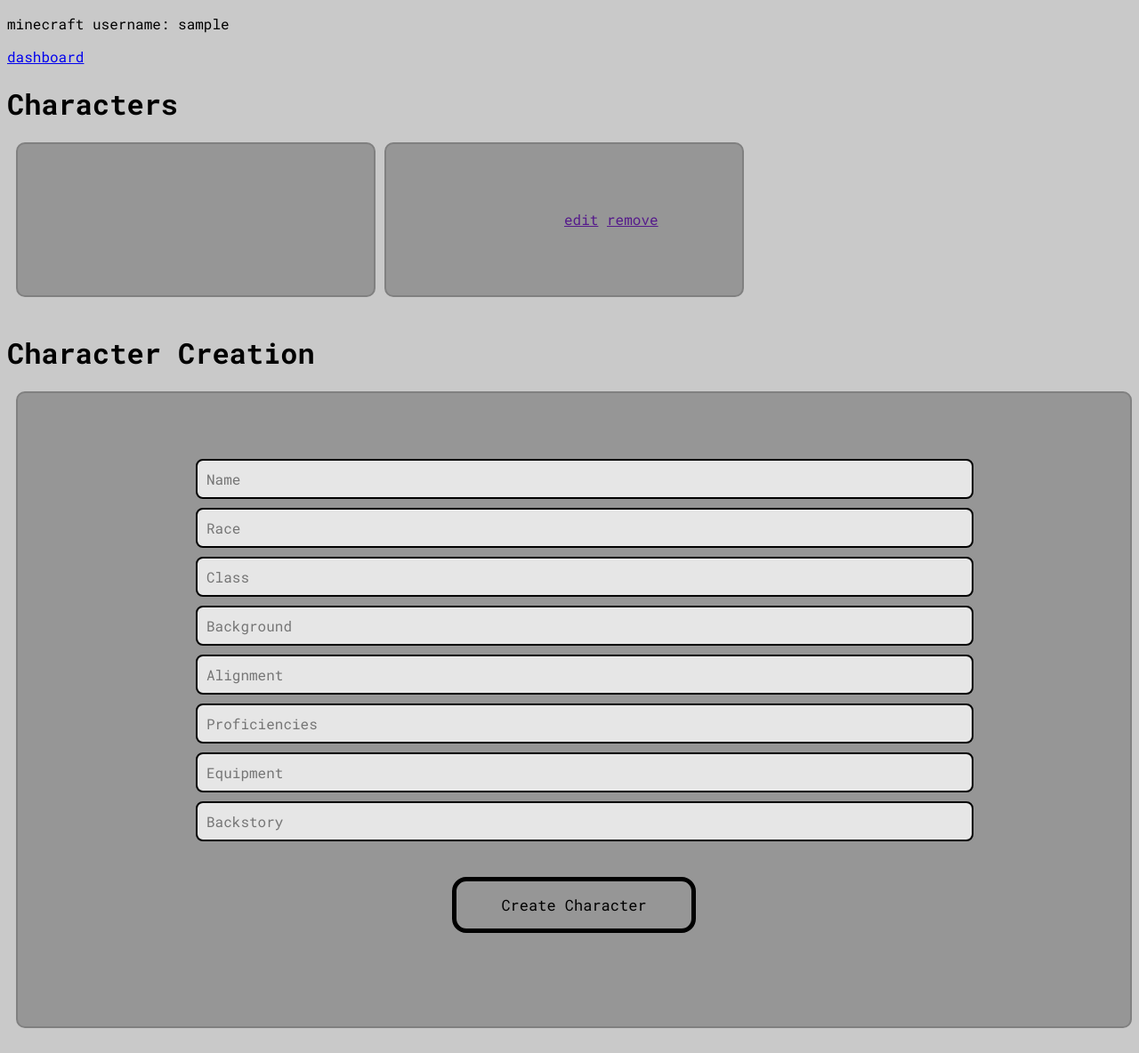
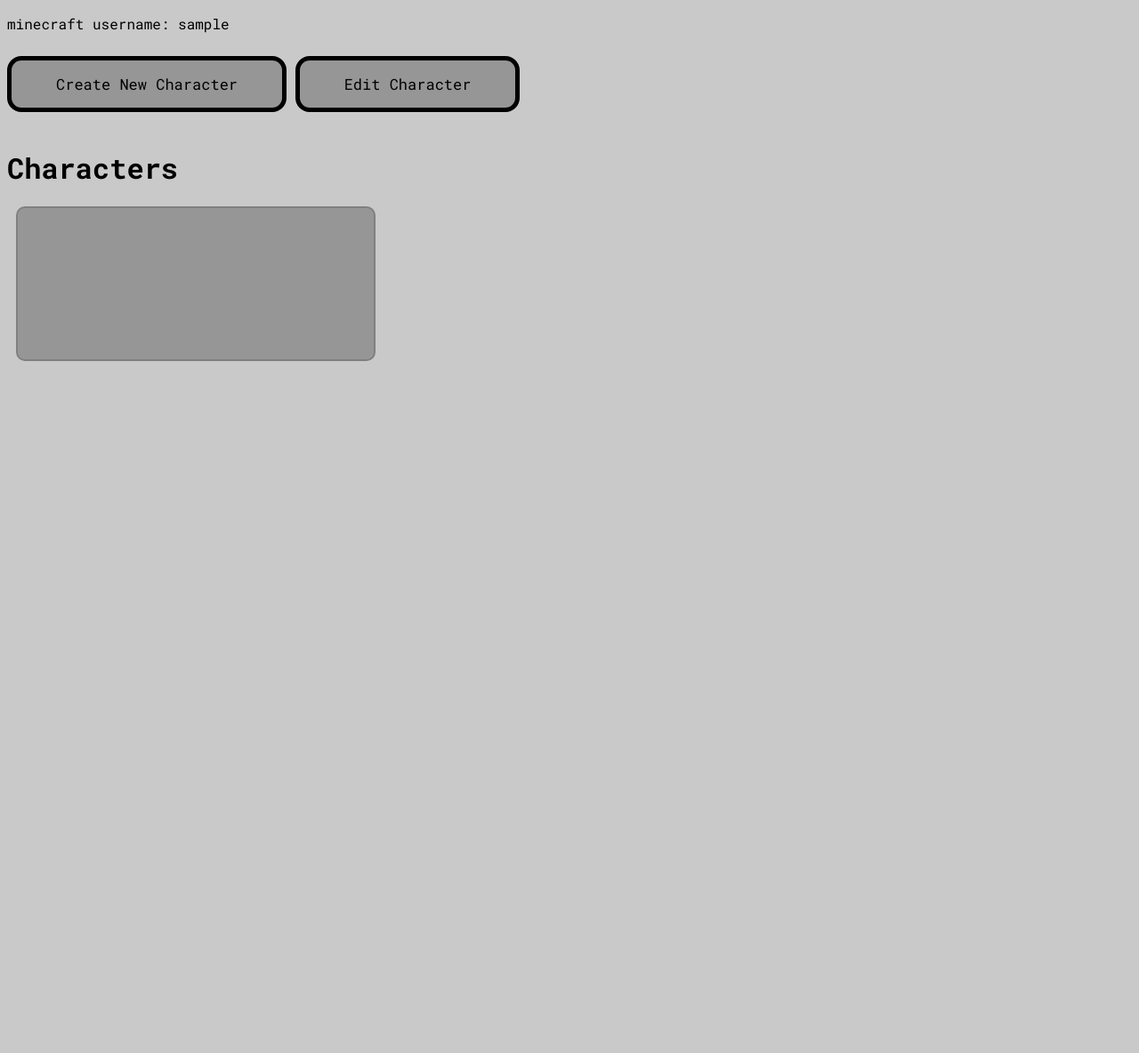
Before and after one commit to 39sanyo/sronlineV2, a Flask app: page /dashboard/character in a window 1280 px wide. Shown: the whole page at 89% size. After the commit the page ends 406 px from the top, so only its background shows below. Run offline with Flask 3, Linux system fonts and the light colour scheme; the visitor is signed in with stand-in values (Sample User, id 1).

Commit message:
Changed around ui, started work on character 'edit'

```diff
--- a/app.py
+++ b/app.py
@@ -2,7 +2,7 @@ from flask import Flask, render_template, url_for, redirect, flash
 from flask_sqlalchemy import SQLAlchemy
 from flask_login import UserMixin, login_user, LoginManager, login_required, logout_user, current_user
 from flask_wtf import FlaskForm
-from wtforms import StringField, PasswordField, SubmitField
+from wtforms import StringField, PasswordField, SubmitField, TextAreaField
 from wtforms.validators import InputRequired, Length, ValidationError, Email
 from flask_bcrypt import Bcrypt
 from datetime import datetime
@@ -69,12 +69,25 @@ class CharacterCreator(FlaskForm):
     name = StringField(validators=[InputRequired(), Length(min=1, max=40)], render_kw={"placeholder": "Name"})
     race = StringField(validators=[InputRequired(), Length(min=1, max=20)], render_kw={"placeholder": "Race"})
     hero_class = StringField(validators=[InputRequired(), Length(min=1, max=20)], render_kw={"placeholder": "Class"})
-    background = StringField(validators=[InputRequired(), Length(min=1, max=20)], render_kw={"placeholder": "Background"})
+    background = StringField(validators=[InputRequired(), Length(min=1, max=80)], render_kw={"placeholder": "Background"})
     alignment = StringField(validators=[InputRequired(), Length(min=1, max=20)], render_kw={"placeholder": "Alignment"})
     proficiencies = StringField(validators=[InputRequired(), Length(min=1, max=80)], render_kw={"placeholder": "Proficiencies"})
     equipment = StringField(validators=[InputRequired(), Length(min=1, max=220)], render_kw={"placeholder": "Equipment"})
-    backstory = StringField(validators=[Length(min=1, max=220)], render_kw={"placeholder": "Backstory"})
+    backstory = TextAreaField(validators=[Length(min=1, max=220)], render_kw={"placeholder": "Backstory"})
     submit = SubmitField("Create Character")
+
+class CharacterEdit(FlaskForm):
+    id = StringField(validators=[Length(min=1, max=40)], render_kw={"placeholder": "Select ID of Character You want to edit (You don't need to edit everything)"})
+    new_name = StringField(validators=[Length(min=1, max=40)], render_kw={"placeholder": "New Name"})
+    new_race= StringField(validators=[Length(min=1, max=40)], render_kw={"placeholder": "New Race"})
+    new_class= StringField(validators=[Length(min=1, max=40)], render_kw={"placeholder": "New Class"})
+    new_background= StringField(validators=[Length(min=1, max=80)], render_kw={"placeholder": "New Background"})
+    new_alignment= StringField(validators=[Length(min=1, max=40)], render_kw={"placeholder": "New Alignment"})
+    new_proficiencies= StringField(validators=[Length(min=1, max=80)], render_kw={"placeholder": "New Proficiencies"})
+    new_equipment= StringField(validators=[Length(min=1, max=220)], render_kw={"placeholder": "New Equipment"})
+    new_backstory= TextAreaField(validators=[Length(min=1, max=220)], render_kw={"placeholder": "New Backstory"})
+    submit= SubmitField("Finalize Edits")
+
 
 # landing
 @app.route('/', methods = ['GET', 'POST'])
@@ -128,12 +141,11 @@ def character():
         # fetching user_character from Databse
         conn = sqlite3.connect('instance/sr_online.db')
         cursor = conn.cursor()
-        cursor.execute(f"SELECT character_id,name, race, hero_class, background, alignment, proficiencies, equipment, backstory FROM user_character WHERE user_id = {id}")
+        cursor.execute(f"SELECT character_id,name, race, hero_class, alignment, equipment FROM user_character WHERE user_id = {id}")
         data = cursor.fetchall()
         conn.close()
     else:
         data = "False"
-
 
     if form.validate_on_submit():
         new_character = UserCharacter(user_id = id, name=form.name.data, race=form.race.data, hero_class=form.hero_class.data, background=form.background.data, alignment=form.alignment.data, proficiencies=form.proficiencies.data, equipment=form.equipment.data, backstory=form.backstory.data,)
@@ -143,6 +155,31 @@ def character():
 
 
     return render_template('character.html', username = username, mc=mc, form=form, data = data)
+
+
+@app.route('/dashboard/character/edit')
+@login_required
+def edit():
+    form = CharacterEdit()
+    id = current_user.id
+
+    if character:
+        conn = sqlite3.connect('instance/sr_online.db')
+        cursor = conn.cursor()
+        cursor.execute(f"SELECT character_id, name, race, hero_class, background, alignment, proficiencies, equipment, backstory FROM user_character WHERE user_id = {id}")
+        data = cursor.fetchall()
+        char_id = data[0]
+        conn.close()
+    else:
+        data = "False"
+
+    if form.validate_on_submit():
+        new_character = UserCharacter(new_name=form.name.data, new_race=form.race.data, new_hero_class=form.hero_class.data, new_background=form.background.data, new_alignment=form.alignment.data, new_proficiencies=form.proficiencies.data, new_equipment=form.equipment.data, new_backstory=form.backstory.data,)
+        db.session.add(new_character)
+        db.session.commit()
+        return redirect(url_for('edit'))
+
+    return render_template('edit.html', form=form, data=data, id=char_id)
 
 #logout
 @app.route('/logout', methods=('GET', 'POST'))
--- /dev/null
+++ b/static/edit.css
@@ -0,0 +1,3 @@
+.ID {
+
+}
--- a/static/index.css
+++ b/static/index.css
@@ -179,3 +179,50 @@ color: rgb(201, 201, 201);
 .login-link a:hover {
   text-decoration: underline;
 }
+
+
+.links {
+  color: black;
+  text-decoration: none;
+}
+
+.links :hover {
+  text-decoration: underline;
+}
+
+.green-button {
+  font-family: Roboto Mono;
+  font-size: 17px;
+  padding: 15px 50px;
+  margin-bottom: 10px;
+  border: 5px solid black;
+  border-radius: 16px;
+  background-color: rgb(150,150,150);
+  display: block;
+  margin: 30px auto;
+  transition: background-color 0.50s, color 0.15s;
+}
+
+.green-button:hover {
+  background-color: rgb(118, 169, 29);
+  cursor: pointer;
+  color: rgb(201, 201, 201);
+}
+
+.red-button {
+  font-family: Roboto Mono;
+  font-size: 17px;
+  padding: 15px 50px;
+  border: 5px solid black;
+  border-radius: 16px;
+  background-color: rgb(150,150,150);
+  display: block;
+  margin: 30px auto;
+  transition: background-color 0.50s, color 0.15s;
+}
+
+.red-button:hover {
+  background-color: rgb(169, 29, 43);
+  cursor: pointer;
+  color: rgb(201, 201, 201);
+}
--- a/templates/character.html
+++ b/templates/character.html
@@ -3,38 +3,87 @@
   <head>
     <meta charset="UTF-8">
     <meta name="viewport" content="width=device-width, initial-scale=1">
-    <link rel="shortcut icon" href="{{ url_for('static', filename='favicon.ico') }}">
     <link rel="stylesheet" type="" href="{{url_for('static', filename='index.css')}}">
     <link rel="stylesheet" type="" href="{{url_for('static', filename='character.css')}}">
-    <link rel="stylesheet" type="" href="{{url_for('static', filename='signup.css')}}">
+    <link rel="stylesheet" type="" href="{{url_for('static', filename='login.css')}}">
     <link href="https://fonts.googleapis.com/css2?family=Roboto+Mono:ital,wght@0,100..700;1,100..700&family=Roboto:ital,wdth,wght@0,75..100,100..900;1,75..100,100..900&display=swap" rel="stylesheet">
     <title></title>
     <link href="css/style.css" rel="stylesheet">
+    <style>
+      /* Button styling - top left below header */
+      #toggleForm {
+        margin: 10px 0 20px 0;
+        display: inline-block;
+      }
+
+      /* Form styling - slides from right */
+      #creationForm {
+        position: fixed;
+        right: -100%;
+        top: 0;
+        height: 100%;
+        width: 800px;
+        max-width: 80%;
+        background: rgb(201,201,201);
+        box-shadow: -2px 0 10px rgba(0,0,0,0.1);
+        transition: right 0.3s ease-out;
+        z-index: 100;
+        overflow-y: auto;
+        padding: 20px;
+      }
+
+      #creationForm.visible {
+        right: 0;
+      }
+
+      /* Dark overlay when form is visible */
+      #overlay {
+        position: fixed;
+        top: 0;
+        left: 0;
+        width: 100%;
+        height: 100%;
+        background: rgba(0,0,0,0.5);
+        z-index: 99;
+        opacity: 0;
+        pointer-events: none;
+        transition: opacity 0.3s ease-out;
+      }
+
+      #creationForm.visible ~ #overlay {
+        opacity: 1;
+        pointer-events: auto;
+      }
+
+      .form-container {
+        height: 100%;
+      }
+    </style>
   </head>
   <body>
     <p>minecraft username: {{mc}}</p>
-    <a href="{{url_for('dashboard')}}">dashboard</a>
-  </div>
+
+    <!-- Button in normal document flow, top left -->
+    <button id="toggleForm" class="green-button">Create New Character</button>
+    <button id = "toggleForm" class="red-button"><a class="links" href="{{url_for('edit')}}">Edit Character</a></button>
 
     <h1>Characters</h1>
-<div class='Characters'>
+    <div>
       <div class="box">
         {% if data == 'False'%}
           <p>No Characters</p>
-
         {%else%}
           <div class="char">
             {% for row in data%}
               <p>_____________________________________</p>
-              <p>ID: {{row[0]}}</p>
-              <p>Name: {{ row[1]}}</p>
-              <p>Race: {{ row[2]}}</p>
-              <p>Class: {{ row[3]}}</p>
-              <p>Background: {{ row[4]}}</p>
-              <p>Alignment: {{ row5}}</p>
-              <p>Proficiencies: {{ row[6]}}</p>
-              <p>Equipment: {{ row[7]}}</p>
-              <p>Backstory: {{ row[8]}}</p>
+              <p>Name: {{ row[0]}}</p>
+              <p>Race: {{ row[1]}}</p>
+              <p>Class: {{ row[2]}}</p>
+              <p>Background: {{ row[3]}}</p>
+              <p>Alignment: {{ row[4]}}</p>
+              <p>Proficiencies: {{ row[5]}}</p>
+              <p>Equipment: {{ row[6]}}</p>
+              <p>Backstory: {{ row[7]}}</p>
               <div class="char_stat">
                 <p>Health: </p>
                 <p>XP: </p>
@@ -44,21 +93,12 @@
             {%endfor%}
         {%endif%}
           </div>
-
+      </div>
     </div>
 
-  <div class="box">
-        <div class="right_text">
-          <a href="">edit</a>
-          <a href="">remove</a>
-
-        </div>
-
-  </div>
-
-</div>
-<h1>Character Creation</h1>
-<div class="box">
+    <!-- Form that slides from right -->
+    <div id="creationForm">
+      <div class="form-container">
         <form method='POST' action="">
           {{form.hidden_tag()}}
           {{form.name(class='input-field')}}
@@ -69,9 +109,27 @@
           {{form.proficiencies(class='input-field')}}
           {{form.equipment(class='input-field')}}
           {{form.backstory(class='input-field')}}
-      {{form.submit(class='signup-button')}}
+          {{form.submit(class='login-button')}}
         </form>
       </div>
+    </div>
+
+    <!-- Overlay that appears when form is visible -->
+    <div id="overlay"></div>
+
+    <script>
+      document.getElementById('toggleForm').addEventListener('click', function() {
+        const form = document.getElementById('creationForm');
+        form.classList.toggle('visible');
+        this.textContent = form.classList.contains('visible') ? 'Hide Form' : 'Create New Character';
+      });
+
+      // Close form when clicking on overlay
+      document.getElementById('overlay').addEventListener('click', function() {
+        document.getElementById('creationForm').classList.remove('visible');
+        document.getElementById('toggleForm').textContent = 'Create New Character';
+      });
+    </script>
 
   </body>
 </html>
--- a/templates/dashboard.html
+++ b/templates/dashboard.html
@@ -13,7 +13,7 @@
     <div class="top_container">
     <div class ="top_bar">
       <div class="sronline">
-            <a href="{{url_for('site')}}">sronline.us</a>
+            <a class="links" href="{{url_for('site')}}">sronline.us</a>
       </div>
       <div class="section1">
             <a class="headbutton1" href="{{url_for('character')}}">Character</a>
```
Also changed, not shown: templates/edit.html (added, +45 -0 lines). Lines whose indentation alone changed are shown as unchanged.
